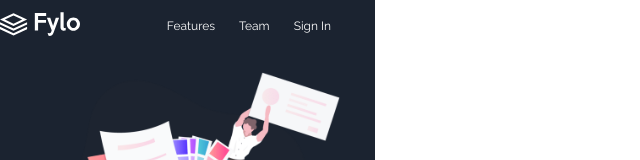
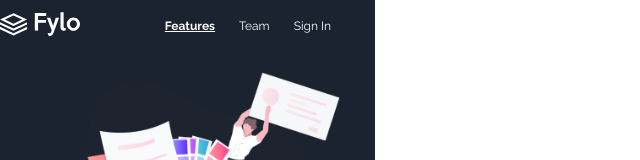
Before and after one commit to Aim4dabush/project-eight-fylo, a React (Create React App) app: page / in a window 1280 px wide. In both pictures the pointer is over the link "Features". Shown: the top 160 px of the page, without its empty margins (0-640 px from the left). Built offline with nearby package versions, Linux system fonts and the light colour scheme.

Commit message:
moible design finished

```diff
--- a/src/Components/Header/Header.scss
+++ b/src/Components/Header/Header.scss
@@ -31,6 +31,11 @@
         font-size: 12px;
         font-family: $raleway;
         text-decoration: none;
+
+        &:hover {
+          font-weight: 700;
+          text-decoration: underline;
+        }
       }
     }
   }
```
